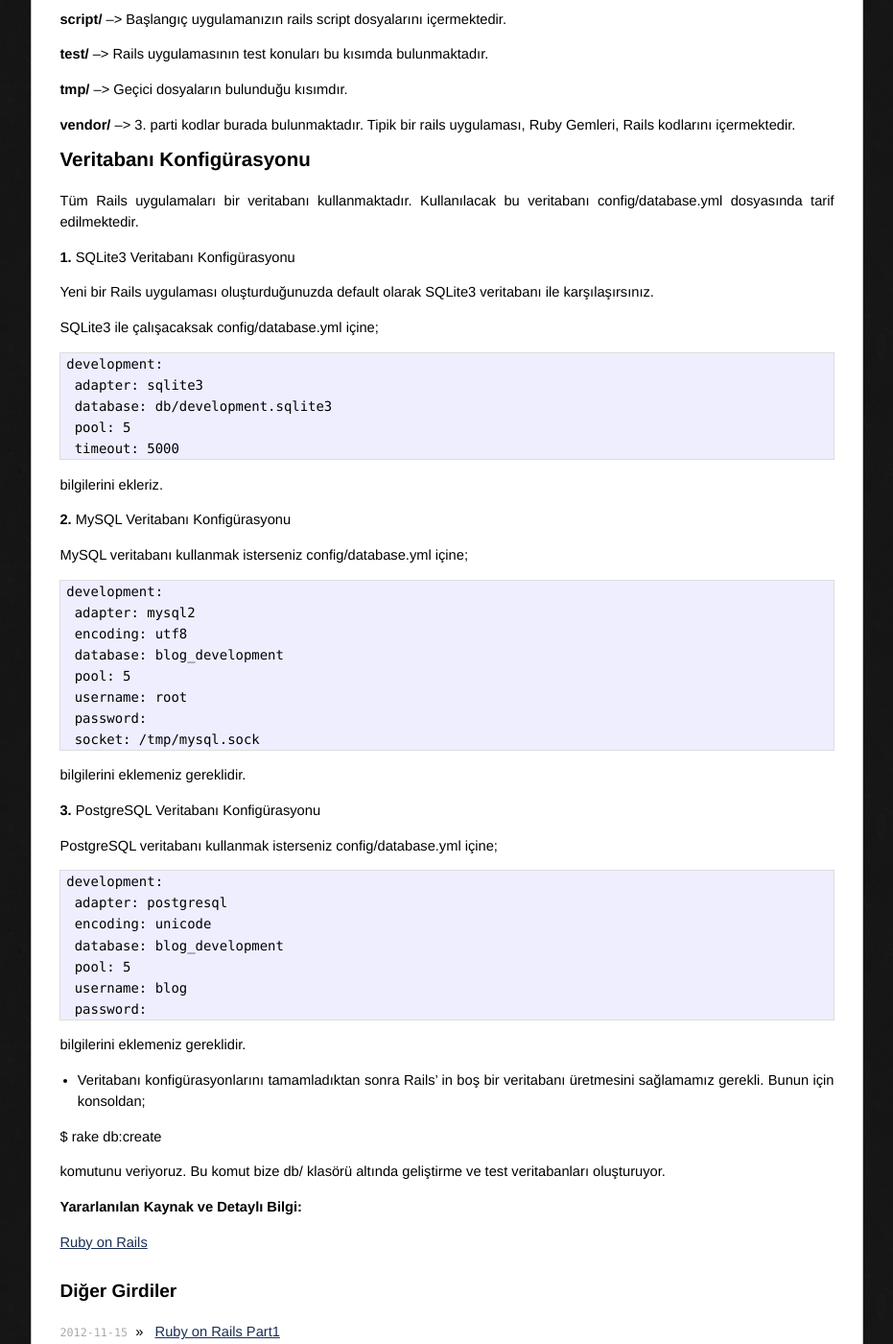
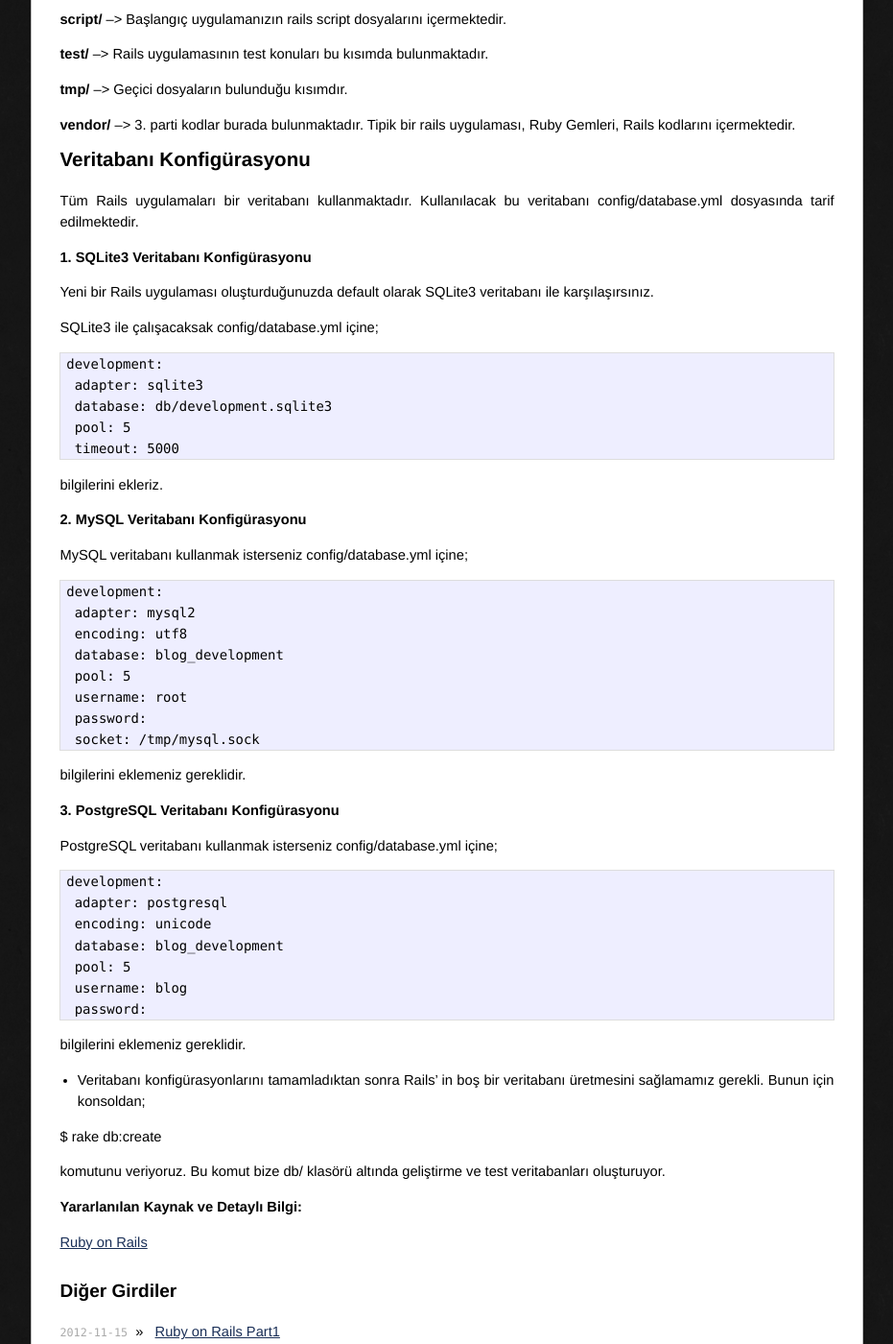
Before and after one commit to ntgcyslyrt/ntgcyslyrt.github.com, a Jekyll site: the page built from 1/_posts/2012-11-21-rails_projesi_olusturma.md, in a window 1280 px wide and 1400 px high, scrolled down 1499 px. Shown: the whole window at 96% size, without its empty margins (174-1105 px from the left). Built offline with Jekyll 4.4.1, drawn with Linux system fonts in a browser that asks for light colours; Markdown is read by kramdown in place of the engine named in the settings; comment, search, counter and statistics services are not loaded.

```diff
--- a/1/_posts/2012-11-21-rails_projesi_olusturma.md
+++ b/1/_posts/2012-11-21-rails_projesi_olusturma.md
@@ -90,7 +90,7 @@ uygulaması, Ruby Gemleri, Rails kodlarını içermektedir.
 Tüm Rails uygulamaları bir veritabanı kullanmaktadır. Kullanılacak bu veritabanı
 config/database.yml dosyasında tarif edilmektedir.
 
-**1.** SQLite3 Veritabanı Konfigürasyonu
+**1. SQLite3 Veritabanı Konfigürasyonu**
 
 Yeni bir Rails uygulaması oluşturduğunuzda default olarak SQLite3 veritabanı ile karşılaşırsınız.
 
@@ -104,7 +104,7 @@ SQLite3 ile çalışacaksak config/database.yml içine;
 
 bilgilerini ekleriz.
 
-**2.** MySQL Veritabanı Konfigürasyonu
+**2. MySQL Veritabanı Konfigürasyonu**
 
 MySQL veritabanı kullanmak isterseniz config/database.yml içine;
 
@@ -119,7 +119,7 @@ MySQL veritabanı kullanmak isterseniz config/database.yml içine;
 
 bilgilerini eklemeniz gereklidir.
 
-**3.** PostgreSQL Veritabanı Konfigürasyonu
+**3. PostgreSQL Veritabanı Konfigürasyonu**
 
 PostgreSQL veritabanı kullanmak isterseniz config/database.yml içine;
 
```
Also changed, not shown: 1/_posts/2012-11-15-rails.md (+1 -1 lines).
